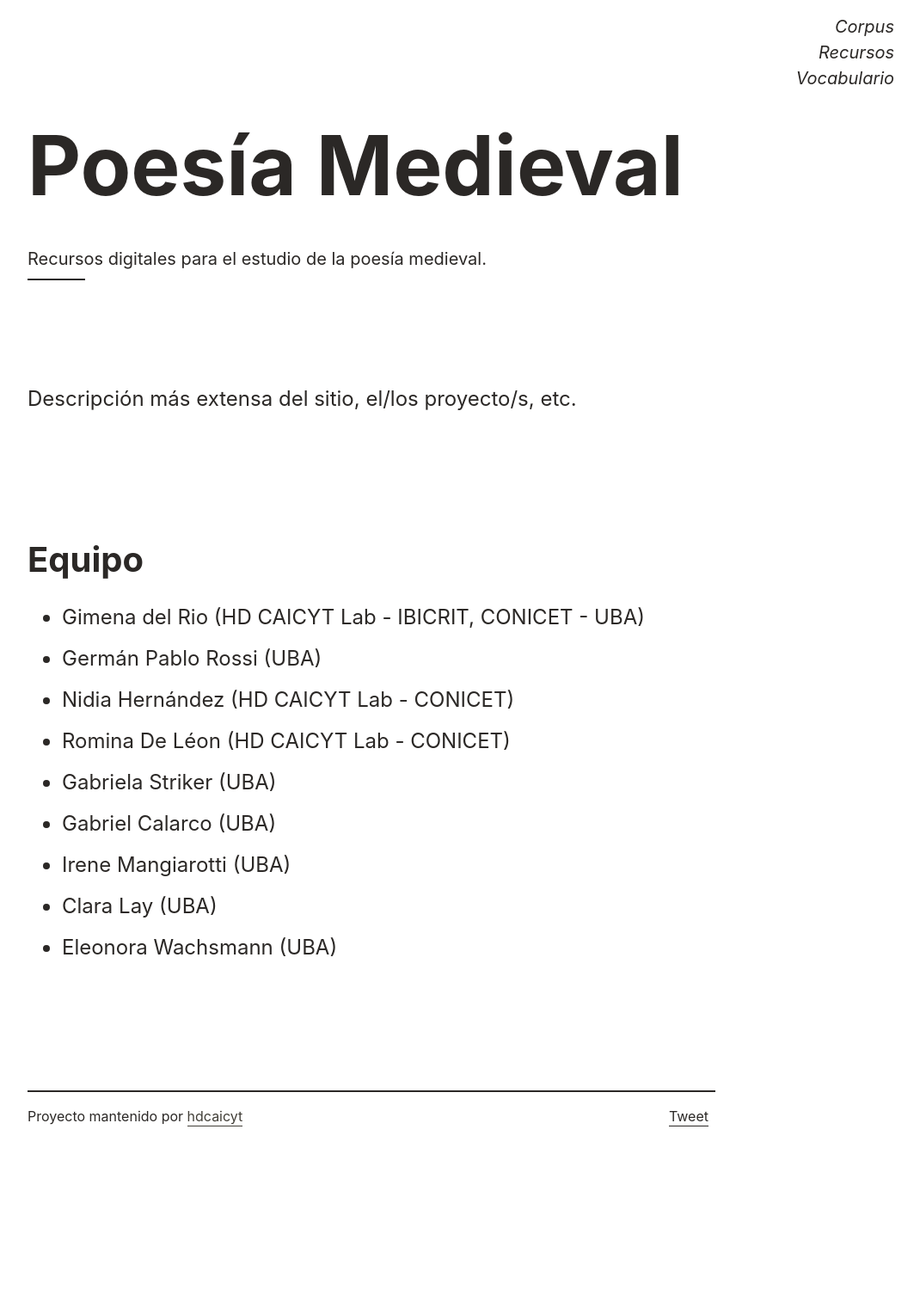
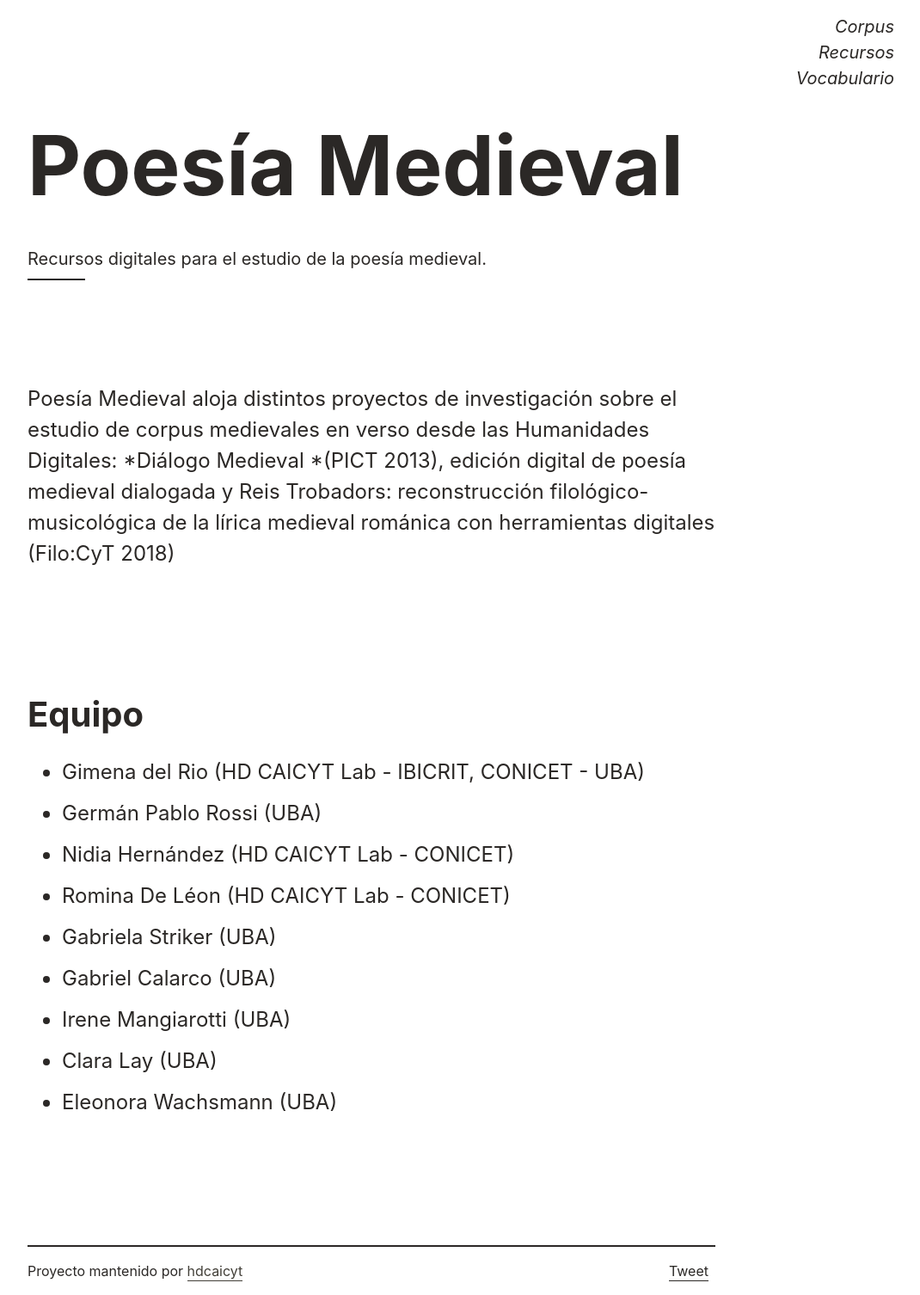
Before and after one commit to hdlabconicet/Poesia-Medieval, a Jekyll site: the page built from index.html, in a window 1280 px wide. Shown: the whole page at 86% size, without its empty margins (208-1278 px from the left). Built offline with Jekyll 4.4.1, drawn with Linux system fonts in a browser that asks for light colours; comment, search, counter and statistics services are not loaded; before the commit the page ends 1326 px from its top, so only the background shows below that.

Commit message:
se añade descripcion extensa del sitio

```diff
--- a/_layouts/home.html
+++ b/_layouts/home.html
@@ -35,7 +35,7 @@
 
       <div class="container mx-auto px-2 py-2">
         <div class="py-2 mb-2 prose">
-          <p>Descripción más extensa del sitio, el/los proyecto/s, etc.</p>
+          <p>Poesía Medieval aloja distintos proyectos de investigación sobre el estudio de corpus medievales en verso desde las Humanidades Digitales: *Diálogo Medieval *(PICT 2013), edición digital de poesía medieval dialogada y Reis Trobadors: reconstrucción filológico-musicológica de la lírica medieval románica con herramientas digitales (Filo:CyT 2018)</p>
         </div>
       </div>
 
```
